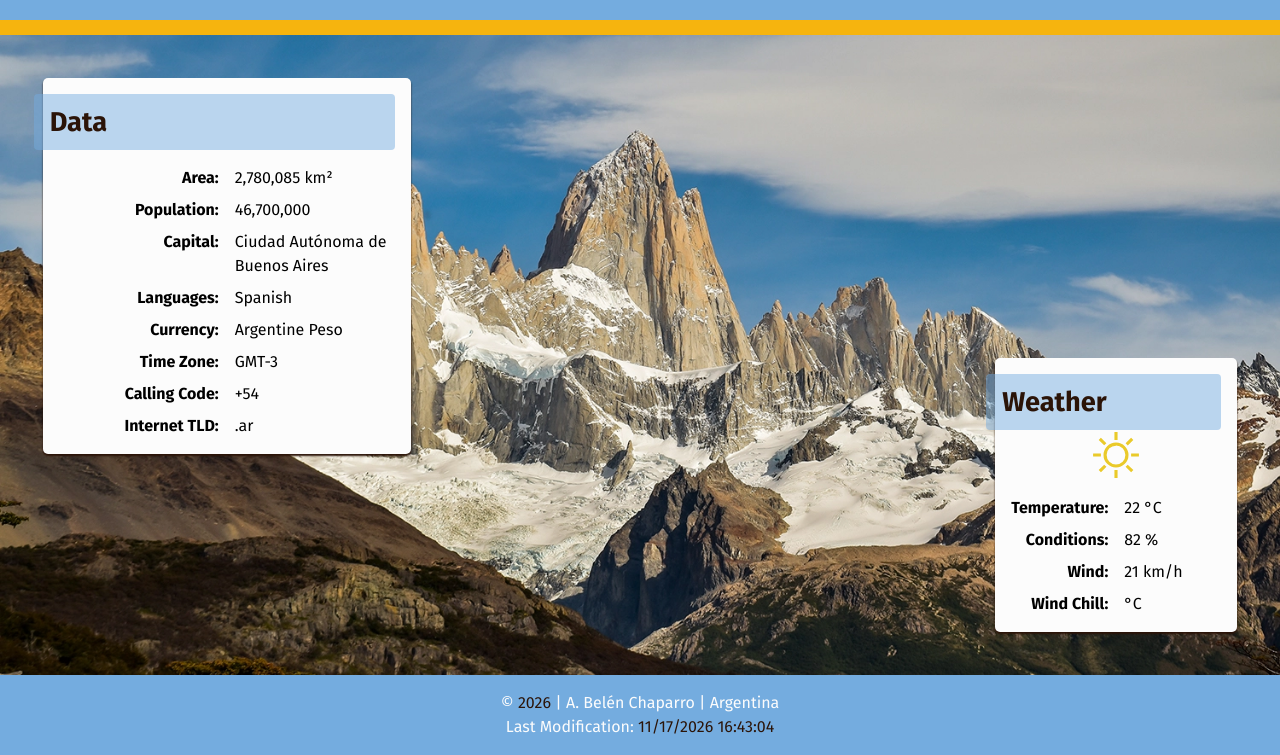
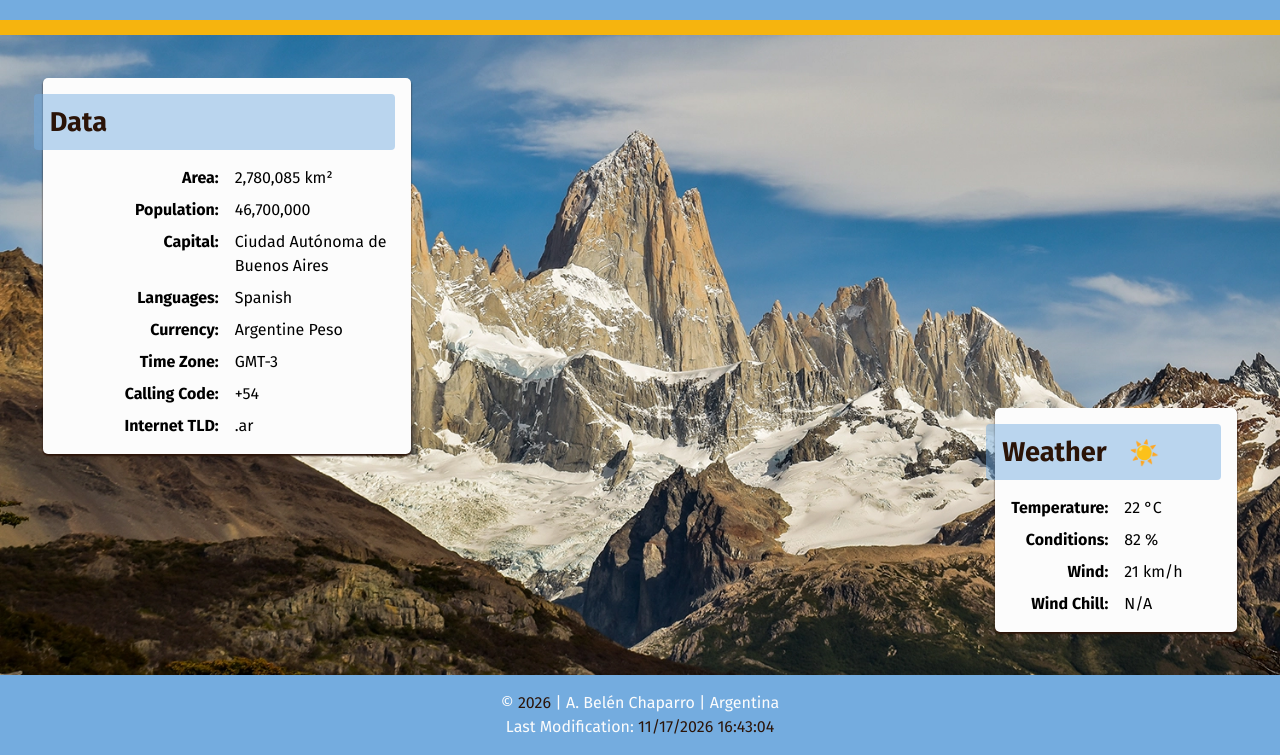
Before and after one commit to BelChaparro/wdd131, a plain HTML site: page place.html in a window 1280 px wide. Shown: the part 140-895 px from the top of the page. Drawn offline with Linux system fonts and the light colour scheme.

Commit message:
svg pseudo-element change and weather dom manipulation

```diff
--- a/place.html
+++ b/place.html
@@ -58,20 +58,19 @@
                 </dl>
         </section>
         <section class="weather-card">
-            <h2>Weather <span id="weather-emoji"></span></h2>
-            <img src="images/sunny-icon.svg" alt="Weather Icon" width="50" height="50">
+            <h2>Weather <span id="weather-icon"></span></h2>
             <dl>
                 <dt>Temperature: </dt>
-                <dd><span id="temperature">22</span> °C</dd>
+                <dd><span id="temperature"></span> °C</dd>
 
                 <dt>Conditions: </dt>
-                <dd><span id="conditions">82</span> %</dd>
+                <dd><span id="conditions"></span> %</dd>
 
                 <dt>Wind: </dt>
-                <dd><span id="wind">21</span> km/h</dd>
+                <dd><span id="wind"></span> km/h</dd>
 
                 <dt>Wind Chill: </dt>
-                <dd><span id="windChill"></span> °C</dd>
+                <dd><span id="windChill"></span></dd>
             </dl>
         </section>
     </main>
--- a/scripts/place.js
+++ b/scripts/place.js
@@ -6,3 +6,23 @@ document.getElementById("current-year").textContent = today.getFullYear();
 
 // Set lastModified property
 document.getElementById("last-modified").textContent = document.lastModified;
+
+// Weather
+const temp = 22;
+const humidity = 82;
+const windSpeed = 21;
+
+document.getElementById("temperature").textContent = temp;
+document.getElementById("conditions").textContent = humidity;
+document.getElementById("wind").textContent = windSpeed;
+document.getElementById("windChill").textContent = calculateWindChill(temp, windSpeed);
+
+// Function to calculate the wind chill factor in °C
+function calculateWindChill(temp, windSpeed) {
+    if (temp <= 10 && windSpeed > 4.8) {
+        let windChill = 13.12 + 0.6215 * temp - 11.37 * Math.pow(windSpeed, 0.16) + 0.3965 * temp * Math.pow(windSpeed, 0.16);
+        return windChill.toFixed(1) + " °C";
+    } else {
+        return "N/A";
+    }
+}
--- a/styles/place-large.css
+++ b/styles/place-large.css
@@ -30,6 +30,16 @@
         justify-items: center;
     }
 
+    #weather-icon::after {
+        background-image: none;
+        content: "☀️";
+        font-size: 1.5rem;
+        margin: 0 1rem;
+        display: inline-block;
+        width: auto;
+        height: auto;
+    }
+
     .hero {
         grid-row: 1;
         width: 100%;
@@ -57,6 +67,10 @@
         border-radius: 4px;
     }
 
+    .weather-card h2 {
+        margin-bottom: 1rem;
+    }
+
     .data-card {
         grid-column: 1;
         grid-row: 1;
--- a/styles/place.css
+++ b/styles/place.css
@@ -87,10 +87,17 @@ dd {
     text-align: left;
 }
 
-.weather-card img {
+#weather-icon::after {
+    content: "";
+    background-image: url("../images/sunny-icon.svg");
+    width: 50px;
+    height: 50px;
     display: block;
-    margin: 0 auto;
-    margin-bottom: 1rem;
+    margin: 0 auto 1rem auto;
+}
+
+#weather-icon::before {
+    display: none;
 }
 
 /* Footer */
```
Lines whose indentation alone changed are shown as unchanged.
